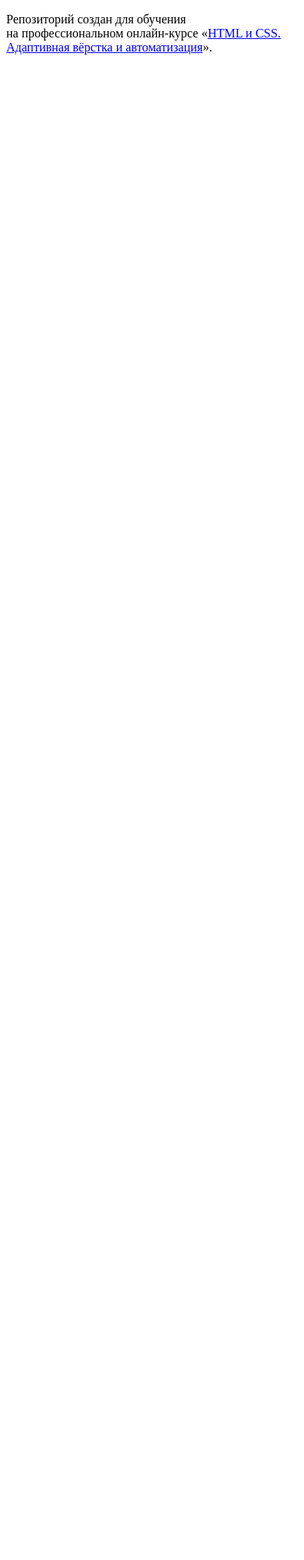
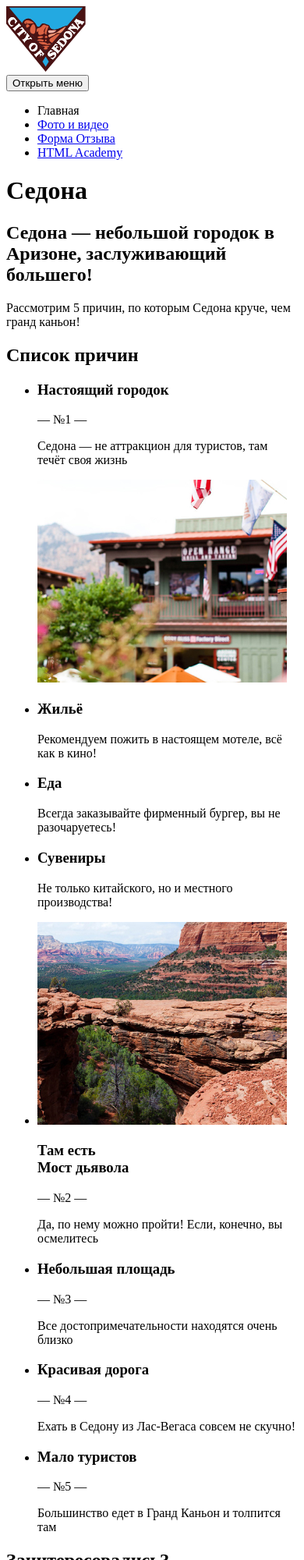
Before and after one commit to Sc00ter522/1664091-sedona-23, a website: page source/index.html in a window 390 px wide. Shown: the top 2000 px of the page at 78% size. Before the commit the page ends 844 px from the top, so only its background shows below. Drawn offline with Linux system fonts and the light colour scheme.

Commit message:
Завершил разметку главной страницы

```diff
--- a/source/index.html
+++ b/source/index.html
@@ -1,12 +1,127 @@
 <!DOCTYPE html>
-<html lang="ru">
+<html class="page" lang="ru">
   <head>
     <meta charset="utf-8">
     <title>HTML Academy: Седона</title>
   </head>
-  <body>
-
-    <p>Репозиторий создан для обучения на профессиональном онлайн‑курсе «<a href="https://htmlacademy.ru/intensive/adaptive">HTML и CSS. Адаптивная вёрстка и автоматизация</a>».</p>
-
+  <body class="page__body">
+    <header class="page-header">
+      <a class="page-header__navigation-logo">
+        <img src="img/logotype-mobile.svg" width="102" height="84" alt="Логотип Седоны">
+      </a>
+      <nav class="main-nav">
+        <button class="main-nav__toggle" type="button"><span class="visually-hidden">Открыть меню</span></button>
+        <ul class="main-nav__list">
+          <li class="main-nav__item main-nav__item--current">
+            <a>
+              Главная
+            </a>
+          </li>
+          <li class="main-nav__item">
+            <a href="photo.html">
+              Фото и видео
+            </a>
+          </li>
+          <li class="main-nav__item">
+            <a href="form.html">
+              Форма Отзыва
+            </a>
+          </li>
+          <li class="main-nav__item">
+            <a href="#">
+              HTML Academy
+            </a>
+          </li>
+        </ul>
+      </nav>
+    </header>
+    <main class="page-main">
+      <h1 class="visually-hidden">Седона</h1>
+      <section class="header-container">
+        <div class="header-container__text">
+          <h2 class="header-container__slogan">Седона — небольшой городок в Аризоне, заслуживающий большего!</h2>
+          <p class="header-container__intro">Рассмотрим 5 причин, по которым Седона круче, чем гранд каньон!</p>
+        </div>
+      </section>
+      <section class="features">
+        <h2 class="visually-hidden">Список причин</h2>
+        <ul class="features__list">
+          <li class="features__item features__item--lead">
+            <div class="features__lead--text">
+              <h3>Настоящий городок</h3>
+              <p>— №1 —</p>
+              <p>Седона — не аттракцион для туристов, там течёт своя жизнь</p>
+            </div>
+            <img class="features__lead--img" src="img/photo-city@1x 1.jpg" width="" height="" alt="Фото Седоны">
+          </li>
+          <li class="feature__item feature__item--house">
+            <h3>Жильё</h3>
+            <p>Рекомендуем пожить в настоящем мотеле, всё как в кино!</p>
+          </li>
+          <li class="feature__item feature__item--food">
+            <h3>Еда</h3>
+            <p>Всегда заказывайте фирменный бургер, вы не разочаруетесь!</p>
+          </li>
+          <li class="feature__item feature__item--souvenir">
+            <h3>Сувениры</h3>
+            <p>Не только китайского, но и местного производства!</p>
+          </li>
+          <li class="features__item features__item--lead">
+            <img src="img/photo-bridge@1x 1.jpg" width="" height="" alt="Фото Моста Дьявола">
+            <div class="features__lead--text">
+              <h3>Там есть<br>Мост дьявола</h3>
+              <p>— №2 —</p>
+              <p>Да, по нему можно пройти! Если, конечно, вы осмелитесь</p>
+            </div>
+          </li>
+          <li class="feature__item feature__item--bottom">
+            <h3>Небольшая площадь</h3>
+            <p>— №3 —</p>
+            <p>Все достопримечательности находятся очень близко</p>
+          </li>
+          <li class="feature__item feature__item--bottom">
+            <h3>Красивая дорога</h3>
+            <p>— №4 —</p>
+            <p>Ехать в Седону из Лас-Вегаса совсем не скучно!</p>
+          </li>
+          <li class="feature__item feature__item--bottom">
+            <h3>Мало туристов</h3>
+            <p>— №5 —</p>
+            <p>Большинство едет в Гранд Каньон и толпится там</p>
+          </li>
+        </ul>
+      </section>
+      <section class="appointment">
+        <h2 class="appointment__header">Заинтересовались?</h2>
+        <p class="appointment__text">Укажите предполагаемые даты поездки,<br> и мы покажем вам лучшие предложения гостиниц в Cедоне</p>
+        <button class="appointment__button" type="button">Поиск гостиницы в Седоне</button>
+      </section>
+      <img class="map" src="img/map-mobile.jpg" width="" height="" alt="Карта">
+    </main>
+    <footer class="page-footer">
+      <section class="page-footer__contacts contacts">
+        <h2 class="visually-hidden">Контактная информация</h2>
+        <b class="contacts__title">#visitsedona</b>
+      </section>
+      <section class="page-footer__social social">
+        <h2 class="visually-hidden">Седона в Соцсетях</h2>
+        <ul class="social__list">
+          <li class="social__item">
+            <a class="social__link social__link--twitter" href="#">Мы в Twitter</a>
+          </li>
+          <li class="social__item">
+            <a class="social__link social__link--facebook" href="#">Мы на Facebook</a>
+          </li>
+          <li class="social__item">
+            <a class="social__link social__link--youtube" href="#">Мы на YouTube</a>
+          </li>
+        </ul>
+      </section>
+      <section class="page-footer__copyright copyright">
+        <h2 class="visually-hidden">Права</h2>
+        <p class="copyright__text">Website by</p>
+        <a class="copyright__link" href="https://htmlacademy.ru/intensive/adaptive" title="Вебсайт HTML Academy">HTML Academy</a>
+      </section>
+    </footer>
   </body>
 </html>
```
Also changed, not shown: source/img/back-mobile.jpg (added), source/img/logotype-mobile.svg (added), source/img/map-mobile.jpg (added), source/img/photo-bridge@1x 1.jpg (added), source/img/photo-city@1x 1.jpg (added).
